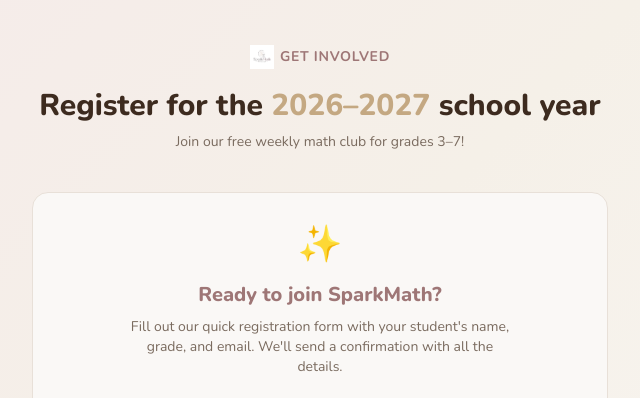
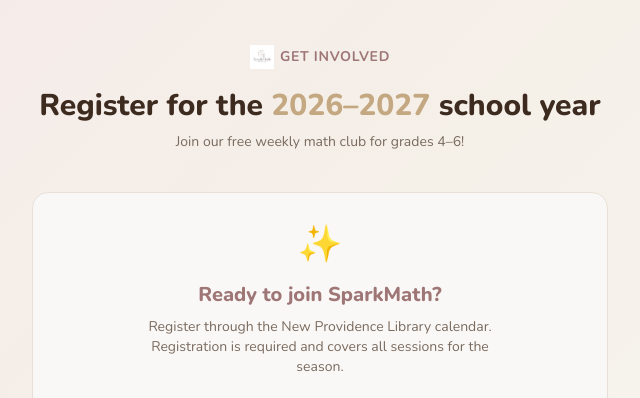
Before and after one commit to sparkmathproject/sparkmathproject.github.io, a plain HTML site: page index.html in a window 1280 px wide. Shown: the part 5160-5558 px from the top of the page, 320-960 px from the left. Drawn offline with nearby package versions, Linux system fonts and the light colour scheme.

Commit message:
Point registration to New Providence Library calendar event for 2026-27

```diff
--- a/index.html
+++ b/index.html
@@ -34,16 +34,16 @@
               '<h2 class="text-2xl sm:text-3xl font-extrabold mt-3">' +
                 'Register for the <span style="color:var(--gold)">2026\u20132027</span> school year' +
               '</h2>' +
-              '<p class="text-sm mt-2" style="color:var(--dim)">Join our free weekly math club for grades 3\u20137!</p>' +
+              '<p class="text-sm mt-2" style="color:var(--dim)">Join our free weekly math club for grades 4\u20136!</p>' +
             '</div>' +
             '<div class="rounded-2xl p-6 sm:p-8 text-center" style="background:var(--bg);border:1px solid var(--border)">' +
               '<div class="text-4xl mb-4">\u2728</div>' +
               '<h3 class="text-xl font-extrabold" style="color:var(--accent)">Ready to join SparkMath?</h3>' +
               '<p class="text-sm mt-2 mb-6 max-w-sm mx-auto" style="color:var(--dim)">' +
-                'Fill out our quick registration form with your student\'s name, grade, and email. We\'ll send a confirmation with all the details.' +
+                'Register through the New Providence Library calendar. Registration is required and covers all sessions for the season.' +
               '</p>' +
               '<div class="space-y-3">' +
-                '<a href="https://docs.google.com/forms/d/e/1FAIpQLScOfOh2yOKWDbMQriTipEAKx6RgRhhlMEaRQEcBAZrB8QAV1w/viewform" target="_blank" rel="noopener" ' +
+                '<a href="https://newprovidence.librarycalendar.com/event/teens-teaching-math-club-7201" target="_blank" rel="noopener" ' +
                   'class="inline-flex items-center gap-2 rounded-full px-8 py-3 text-base font-bold text-white shadow-lg transition-transform hover:scale-105" ' +
                   'style="background:linear-gradient(135deg,#9E7676,#7A5A5A)">' +
                   'Register Now \u2192' +
```
